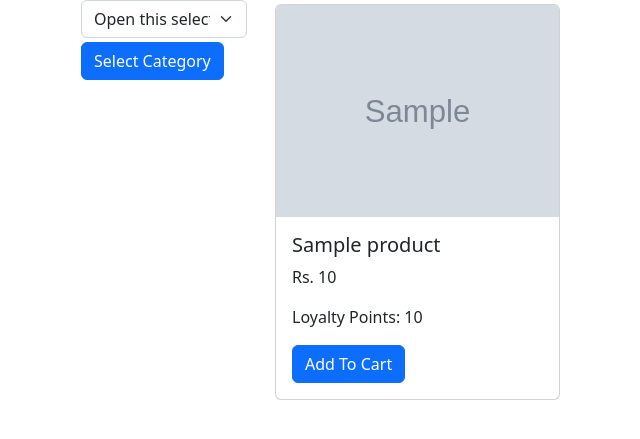
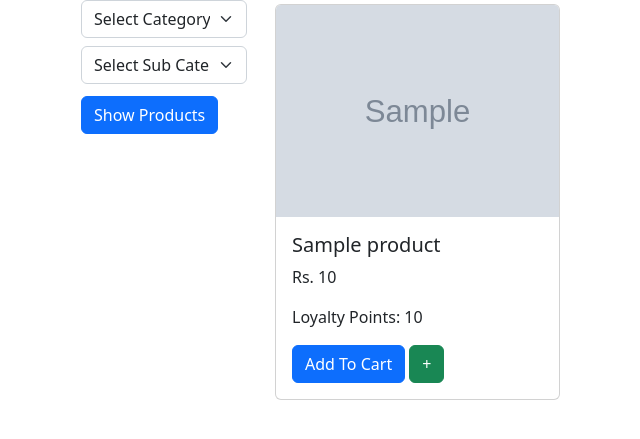
Before and after one commit to AunSyedShah/loyalty_project, a Django app: page / in a window 1280 px wide. Shown: the part 56-495 px from the top of the page, without its empty margins (1-641 px from the left). Run offline with Django 4.2, Linux system fonts and the light colour scheme; a user stored in the database is signed in; tables that the repository leaves empty hold one stand-in row (values such as "Sample post"); grey boxes marked "Sample" are stand-in pictures.

```diff
--- a/main_app/admin.py
+++ b/main_app/admin.py
@@ -1,5 +1,5 @@
 from django.contrib import admin
-from .models import Product, Category, UserCart
+from .models import Product, Category, UserCart, SubCategory
 from django.contrib.sessions.models import Session
 
 # Register your models here.
@@ -7,3 +7,4 @@ admin.site.register(Product)
 admin.site.register(Category)
 admin.site.register(UserCart)
 admin.site.register(Session)
+admin.site.register(SubCategory)
--- a/main_app/models.py
+++ b/main_app/models.py
@@ -9,12 +9,21 @@ class Category(models.Model):
         return self.name
 
 
+class SubCategory(models.Model):
+    name = models.CharField(max_length=50)
+    category = models.ForeignKey(Category, on_delete=models.CASCADE, default='', null=True, blank=True)
+
+    def __str__(self):
+        return self.name
+
+
 # Create your models here.
 class Product(models.Model):
     name = models.CharField(max_length=255, default='')
     price = models.IntegerField(default=0)
     loyalty_points = models.IntegerField(default=0)
-    product_category = models.ForeignKey(Category, on_delete=models.CASCADE)
+    product_category = models.ForeignKey(Category, on_delete=models.CASCADE, default='', null=True, blank=True)
+    sub_category = models.ForeignKey(SubCategory, on_delete=models.CASCADE, default='', null=True, blank=True)
     image = models.ImageField(upload_to='products/', default='')
 
     def __str__(self):
--- a/main_app/views.py
+++ b/main_app/views.py
@@ -1,5 +1,5 @@
 from django.shortcuts import render, redirect
-from .models import Product, Category, UserCart
+from .models import Product, Category, UserCart, SubCategory
 from django.contrib.auth import login, authenticate, logout
 from django.contrib import messages
 from django.http import JsonResponse
@@ -11,6 +11,7 @@ from django.conf import settings
 from django.contrib.auth.decorators import login_required
 from cart.cart import Cart
 from django.utils import timezone
+from django.contrib.auth.models import User
 
 
 # Create your views here.
@@ -25,6 +26,7 @@ def home(request):
             return render(request, 'home.html', context)
     context['products'] = Product.objects.all()
     context['categories'] = Category.objects.all()
+    context['sub_categories'] = SubCategory.objects.all()
     return render(request, 'home.html', context)
 
 
@@ -104,24 +106,31 @@ def signup(request):
 def order_placed(request):
     if request.method == 'POST':
         user_cart = UserCart.objects.get(user=request.user)
-        # total_loyalty_points in session
-        total_loyalty_points = request.session['total_loyalty_points']
-        user_cart.loyalty_points = 0
-        user_cart.loyalty_points += total_loyalty_points
-        # increment loyalty points date to five days from now
-        user_cart.loyalty_points_expiry_date = timezone.now() + timezone.timedelta(days=5)
-        # subtract previous loyalty points
-        user_cart.save()
-        # products = user_cart.products.all()
-        # user_cart.loyalty_points = 0
-        # # add loyalty points to user_cart
-        # total_loyalty_points = 0
-        # for item in products:
-        #     total_loyalty_points += item.loyalty_points
-        # user_cart.loyalty_points += total_loyalty_points
-        # user_cart.products.clear()
-        # user_cart.save()
+        if 'avail_loyalty' in request.POST:
+            # total_loyalty_points in session
+            total_loyalty_points = request.session['total_loyalty_points']
+            user_cart.loyalty_points = 0
+            user_cart.loyalty_points += total_loyalty_points
+            # increment loyalty points date to five days from now
+            user_cart.loyalty_points_expiry_date = timezone.now() + timezone.timedelta(days=90)
+            # subtract previous loyalty points
+            user_cart.save()
+            # products = user_cart.products.all()
+            # user_cart.loyalty_points = 0
+            # # add loyalty points to user_cart
+            # total_loyalty_points = 0
+            # for item in products:
+            #     total_loyalty_points += item.loyalty_points
+            # user_cart.loyalty_points += total_loyalty_points
+            # user_cart.products.clear()
+            # user_cart.save()
+        else:
+            user_cart.loyalty_points = 0
+            user_cart.save()
         messages.success(request, 'Order placed successfully')
+        # clear cart
+        cart = Cart(request)
+        cart.clear()
         return redirect('main_app:order_placed')
     return render(request, 'order_placed.html')
 
--- a/requirements.txt
+++ b/requirements.txt
@@ -2,6 +2,7 @@ asgiref==3.5.2
 crispy-bootstrap5==0.7
 Django==4.1.3
 django-crispy-forms==1.14.0
+django-shopping-cart==0.1
 Pillow==9.3.0
 sqlparse==0.4.3
 tzdata==2022.6
--- a/templates/home.html
+++ b/templates/home.html
@@ -23,13 +23,19 @@
             <form method="post">
                 {% csrf_token %}
                 <select class="form-select" aria-label="Default select example" name="selected_category">
-                    <option selected>Open this select menu</option>
+                    <option selected>Select Category</option>
                     {% for category in categories %}
                         <option value="{{ category.id }}">{{ category.name }}</option>
                     {% endfor %}
                 </select>
+                <select class="form-select my-2" aria-label="Default select example" name="selected_sub__category">
+                    <option selected>Select Sub Category</option>
+                    {% for category in sub_categories %}
+                        <option value="{{ category.id }}">{{ category.name }}</option>
+                    {% endfor %}
+                </select>
                 <!-- bootstrap submit button -->
-                <button type="submit" class="btn btn-primary my-1" name="category_button">Select Category</button>
+                <button type="submit" class="btn btn-primary my-1" name="category_button">Show Products</button>
             </form>
         </div>
         <div class="col">
@@ -43,7 +49,10 @@
                                 <p class="card-text">Rs. {{ product.price }}</p>
                                 <p class="card-text">Loyalty Points: {{ product.loyalty_points }}</p>
                                 {% if request.user.is_authenticated %}
-                                    <a href="{% url 'main_app:cart_add' product.id %}" class="btn btn-primary">Add To Cart</a>
+                                    <a href="{% url 'main_app:cart_add' product.id %}" class="btn btn-primary">Add To
+                                        Cart</a>
+                                    <a href="{% url 'main_app:item_increment' product.id %}"
+                                       class="btn btn-success">+</a>
                                 {% endif %}
                             </div>
                         </div>
```
Also changed, not shown: templates/cart/cart_detail.html (+14 -0 lines), main_app/migrations/0001_initial.py, main_app/migrations/0002_product_quantity.py (deleted), main_app/migrations/0002_remove_subcategory_category_category_sub_category.py (added), main_app/migrations/0003_remove_category_sub_category_product_sub_category_and_more.py (added), main_app/migrations/0003_remove_product_quantity.py (deleted), main_app/migrations/0004_rename_product_price_product_price_and_more.py (deleted), main_app/migrations/0005_alter_product_price.py (deleted), main_app/migrations/0006_usercart_loyalty_points_expiry_date.py (deleted), media/products/glapan47691_1643268392_1.png (added).
